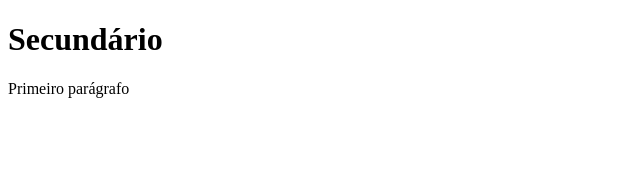
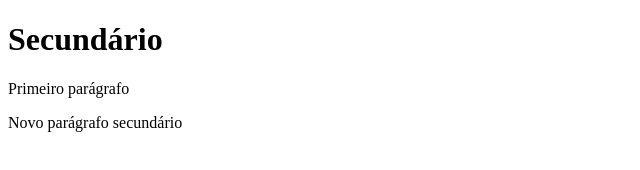
Before and after one commit to gabrielandre-math/Teste, a plain HTML site: page secundario.html in a window 1280 px wide. Shown: the whole page, without its empty margins (0-640 px from the left). Drawn offline with Linux system fonts and the light colour scheme.

Commit message:
Foram adicionados dois parágrafos na index e na página secundária

```diff
--- a/secundario.html
+++ b/secundario.html
@@ -10,5 +10,6 @@
    <h1>Secundário</h1>
    <p>Primeiro parágrafo</p>
    <a href="index.html"></a>
+   <p>Novo parágrafo secundário</p>
 </body>
 </html>
```
Also changed, not shown: index.html (+1 -0 lines).
